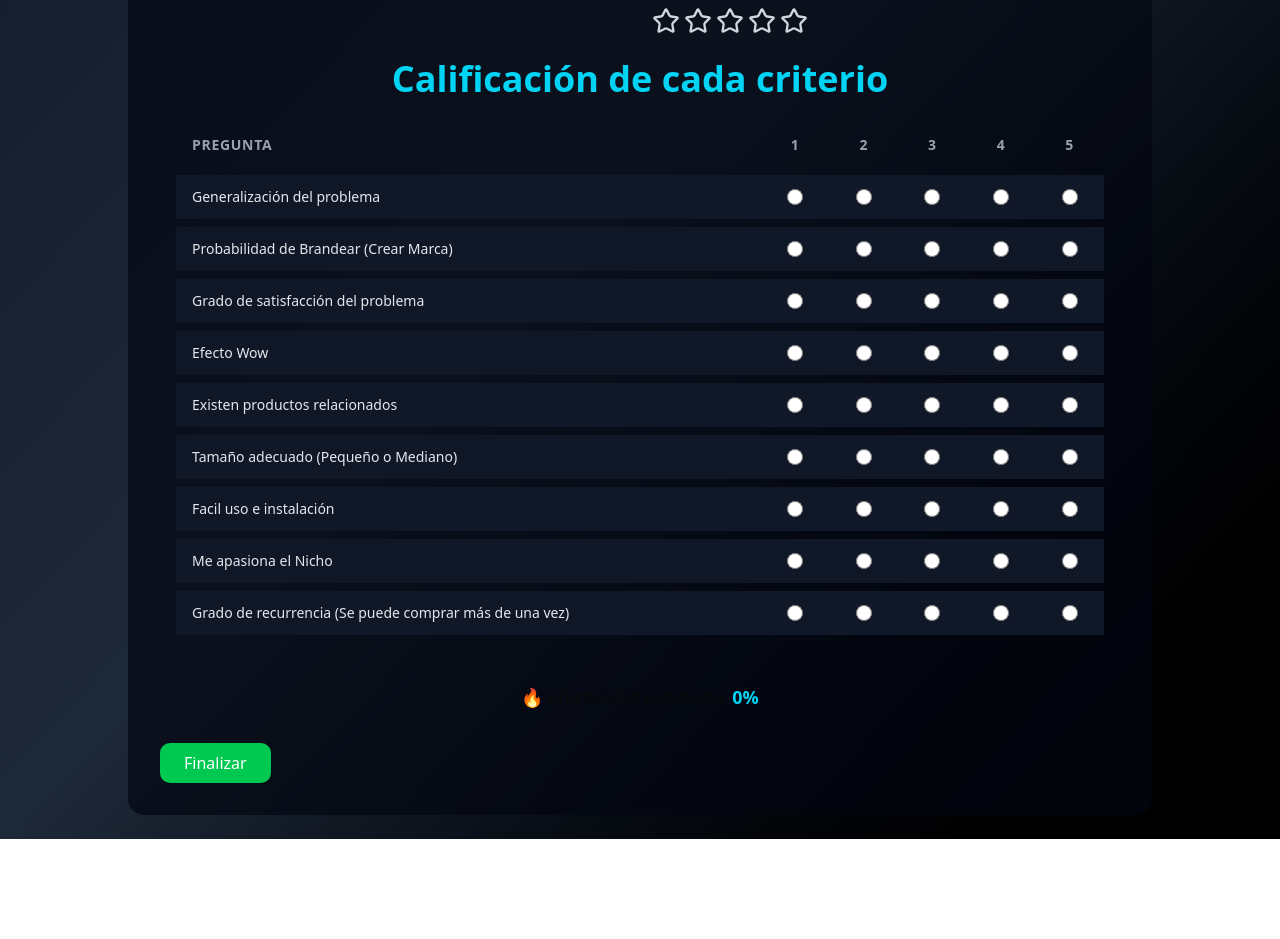
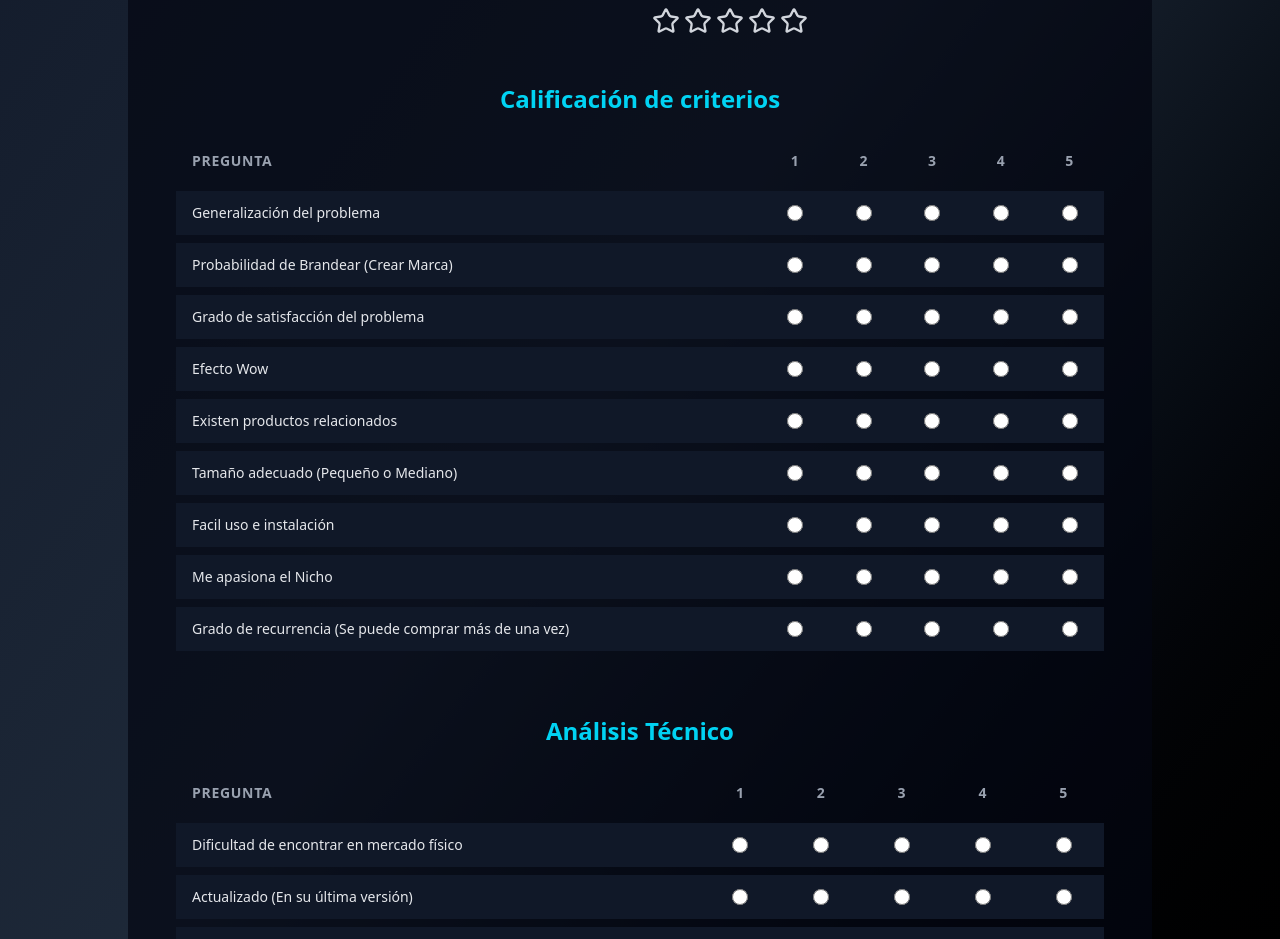
Before and after one commit to SamuelRodriguezC/products-rate, a Next.js app: page / in a window 1280 px wide. Shown: the part 523-1462 px from the top of the page. Before the commit the page ends 1362 px from the top, so only its background shows below. Built offline with nearby package versions, Linux system fonts and the light colour scheme.

Commit message:
Corrección de errores

```diff
--- a/components/ProductForm.tsx
+++ b/components/ProductForm.tsx
@@ -6,6 +6,25 @@ import StarRating from "./UIComponents/StarRating";
 import TargetSelect from "./UIComponents/TargetSelect";
 import RatingTable from "./UIComponents/RatingTable";
 
+const VisualQuestions = {
+  q1: "Generalización del problema",
+  q2: "Probabilidad de Brandear (Crear Marca)",
+  q3: "Grado de satisfacción del problema",
+  q4: "Efecto Wow",
+  q5: "Existen productos relacionados",
+  q6: "Tamaño adecuado (Pequeño o Mediano)",
+  q7: "Facil uso e instalación",
+  q8: "Me apasiona el Nicho",
+  q9: "Grado de recurrencia (Se puede comprar más de una vez)",
+};
+
+const TechnicalQuestions = {
+  m1: "Dificultad de encontrar en mercado físico",
+  m2: "Actualizado (En su última versión)",
+  m3: "Se vende en tiendas online de otros paises ",
+  m4: "Valoración de clientes",
+};
+
 const ProductForm = () => {
   const [formData, setFormData] = useState({
     name: "",
@@ -13,17 +32,24 @@ const ProductForm = () => {
     problem: "",
     rating: 0,
     targets: [] as string[],
-    ranking: Array(9).fill(0), // 9 preguntas con valor inicial 0
+    sections: {
+      visual: {
+        title: "Calificación de criterios",
+        answers: {} as { [key: string]: { text: string; value: number } },
+      },
+      technical: {
+        title: "Análisis Técnico",
+        answers: {} as { [key: string]: { text: string; value: number } },
+      },
+    },
   });
 
   const [submittedData, setSubmittedData] = useState<any>(null);
 
-  // ⭐ Guardar calificación promedio
   const handleRatingChange = (value: number) => {
     setFormData({ ...formData, rating: value });
   };
 
-  // ⭐ Guardar cambios en inputs
   const handleChange = (
     e: React.ChangeEvent<HTMLInputElement | HTMLTextAreaElement | HTMLSelectElement>
   ) => {
@@ -31,18 +57,25 @@ const ProductForm = () => {
     setFormData({ ...formData, [name]: value });
   };
 
-  // ⭐ Guardar cambios en tabla
-  const handleRankingChange = (index: number, value: number) => {
-    const updatedRanking = [...formData.ranking];
-    updatedRanking[index] = value;
-    setFormData({ ...formData, ranking: updatedRanking });
-  };
-
-  const calcularEfectividad = () => {
-    const totalPreguntas = formData.ranking.length;
-    const maxPuntaje = totalPreguntas * 5;
-    const suma = formData.ranking.reduce((a, b) => a + b, 0);
-    return Math.round((suma / maxPuntaje) * 100);
+  const handleRankingChange = (
+    section: "visual" | "technical",
+    key: string,
+    value: number,
+    questionText: string
+  ) => {
+    setFormData({
+      ...formData,
+      sections: {
+        ...formData.sections,
+        [section]: {
+          ...formData.sections[section],
+          answers: {
+            ...formData.sections[section].answers,
+            [key]: { text: questionText, value },
+          },
+        },
+      },
+    });
   };
 
   const handleSubmit = (e: React.FormEvent) => {
@@ -53,7 +86,7 @@ const ProductForm = () => {
 
   return (
     <form onSubmit={handleSubmit} className="bg-gray-950/70 rounded-2xl p-8">
-      {/* Inputs básicos */}
+      {/* Datos básicos */}
       <div className="grid grid-cols-1 md:grid-cols-4 gap-6">
         <div className="col-span-2 flex h-full"><FileInput /></div>
         <div className="col-span-2 flex flex-col gap-4">
@@ -65,27 +98,33 @@ const ProductForm = () => {
         </div>
       </div>
 
-      {/* Tabla */}
-      <div className="space-y-4 text-center">
+      {/* Tablas reutilizables */}
+      <div className="space-y-6 mt-6">
         <RatingTable
-          title="Calificación de cada criterio"
-          answers={formData.ranking}
-          onChange={handleRankingChange}
+          title={formData.sections.visual.title}
+          questions={VisualQuestions}
+          answers={formData.sections.visual.answers}
+          onChange={(key, value) =>
+            handleRankingChange("visual", key, value, VisualQuestions[key as keyof typeof VisualQuestions])
+          }
         />
-        <p className="text-lg mt-6">
-          🔥 Efectividad estimada:{" "}
-          <span className="font-bold text-cyan-400">{calcularEfectividad()}%</span>
-        </p>
+
+        <RatingTable
+          title={formData.sections.technical.title}
+          questions={TechnicalQuestions}
+          answers={formData.sections.technical.answers}
+          onChange={(key, value) =>
+            handleRankingChange("technical", key, value, TechnicalQuestions[key as keyof typeof TechnicalQuestions])
+          }
+        />
       </div>
 
-      {/* Botón */}
       <div className="flex justify-between mt-8">
         <button type="submit" className="px-6 py-2 rounded-lg bg-green-500 text-white hover:bg-green-600">
           Finalizar
         </button>
       </div>
 
-      {/* Mostrar datos enviados */}
       {submittedData && (
         <div className="mt-6 p-4 bg-gray-800 rounded-lg text-left text-white">
           <h3 className="font-bold text-cyan-400 mb-2">📦 Datos enviados:</h3>
--- a/components/UIComponents/RatingTable.tsx
+++ b/components/UIComponents/RatingTable.tsx
@@ -3,26 +3,15 @@ import React from "react";
 
 interface RatingTableProps {
   title: string;
-  answers: number[]; // ← respuestas actuales
-  onChange: (index: number, value: number) => void; // ← callback al padre
+  questions: { [key: string]: string };   // clave: id, valor: pregunta
+  answers: { [key: string]: { text: string; value: number } }; // clave: id, valor: objeto con texto y respuesta
+  onChange: (key: string, value: number) => void;
 }
 
-const questions = [
-  "Generalización del problema",
-  "Probabilidad de Brandear (Crear Marca)",
-  "Grado de satisfacción del problema",
-  "Efecto Wow",
-  "Existen productos relacionados",
-  "Tamaño adecuado (Pequeño o Mediano)",
-  "Facil uso e instalación ",
-  "Me apasiona el Nicho",
-  "Grado de recurrencia (Se puede comprar más de una vez)",
-];
-
-const RatingTable: React.FC<RatingTableProps> = ({ title, answers, onChange }) => {
+const RatingTable: React.FC<RatingTableProps> = ({ title, questions, answers, onChange }) => {
   return (
     <div className="overflow-x-auto p-4">
-      <h3 className="text-4xl font-bold text-cyan-400 mb-4 text-center">
+      <h3 className="text-2xl font-bold text-cyan-400 mb-4 text-center">
         {title}
       </h3>
 
@@ -36,8 +25,8 @@ const RatingTable: React.FC<RatingTableProps> = ({ title, answers, onChange }) =
           </tr>
         </thead>
         <tbody>
-          {questions.map((q, qi) => (
-            <tr key={qi} className="bg-gray-900 hover:bg-cyan-900 transition-colors">
+          {Object.entries(questions).map(([key, q]) => (
+            <tr key={key} className="bg-gray-900 hover:bg-cyan-900 transition-colors">
               <td className="py-3 px-4 text-left text-gray-200 text-sm font-medium">
                 {q}
               </td>
@@ -46,10 +35,10 @@ const RatingTable: React.FC<RatingTableProps> = ({ title, answers, onChange }) =
                   <div className="flex justify-center">
                     <input
                       type="radio"
-                      name={`q${qi}`}
+                      name={`${title}-${key}`}
                       value={num}
-                      checked={answers[qi] === num}
-                      onChange={() => onChange(qi, num)}
+                      checked={answers[key]?.value === num}
+                      onChange={() => onChange(key, num)}
                       className="w-4 h-4 accent-cyan-400 cursor-pointer"
                     />
                   </div>
```
